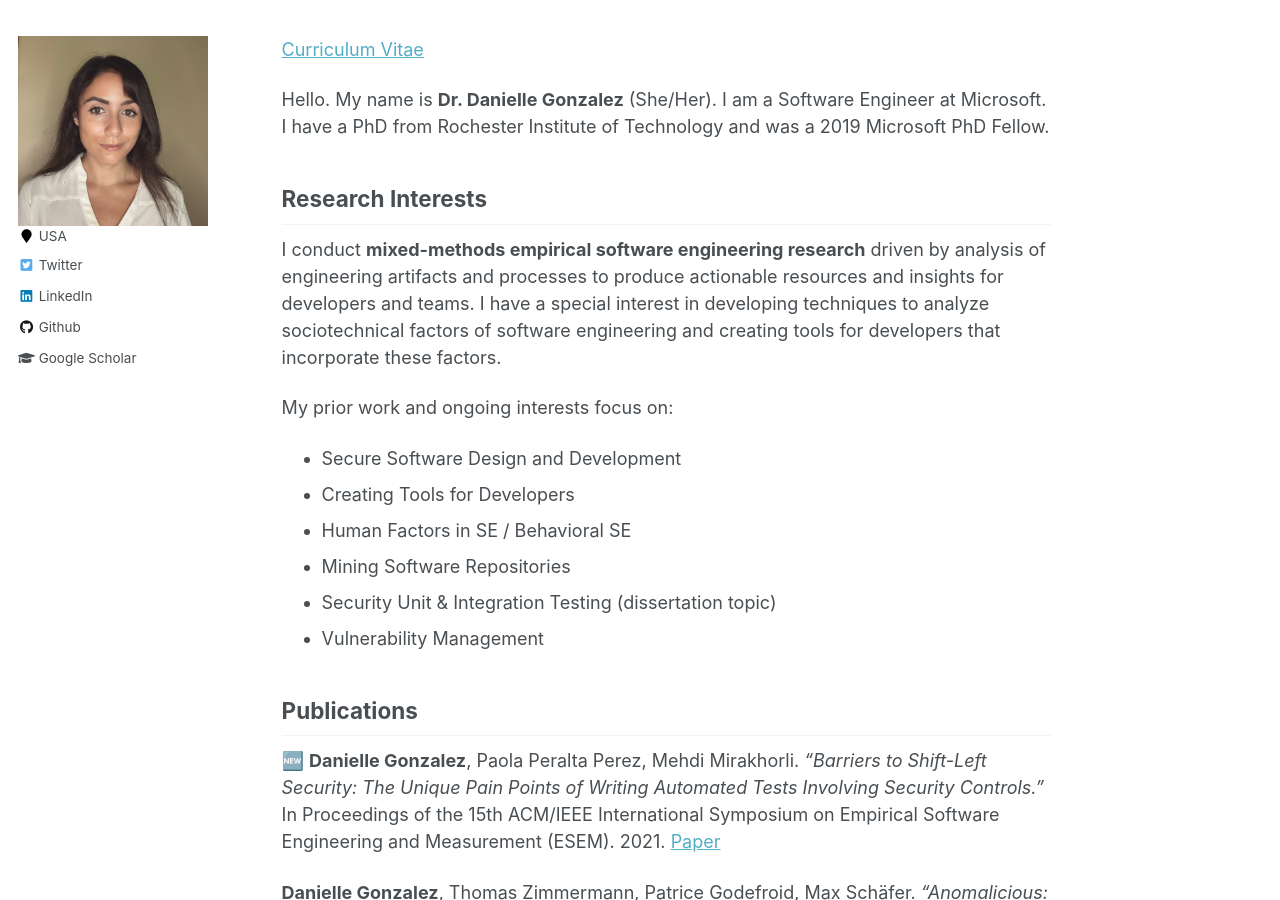
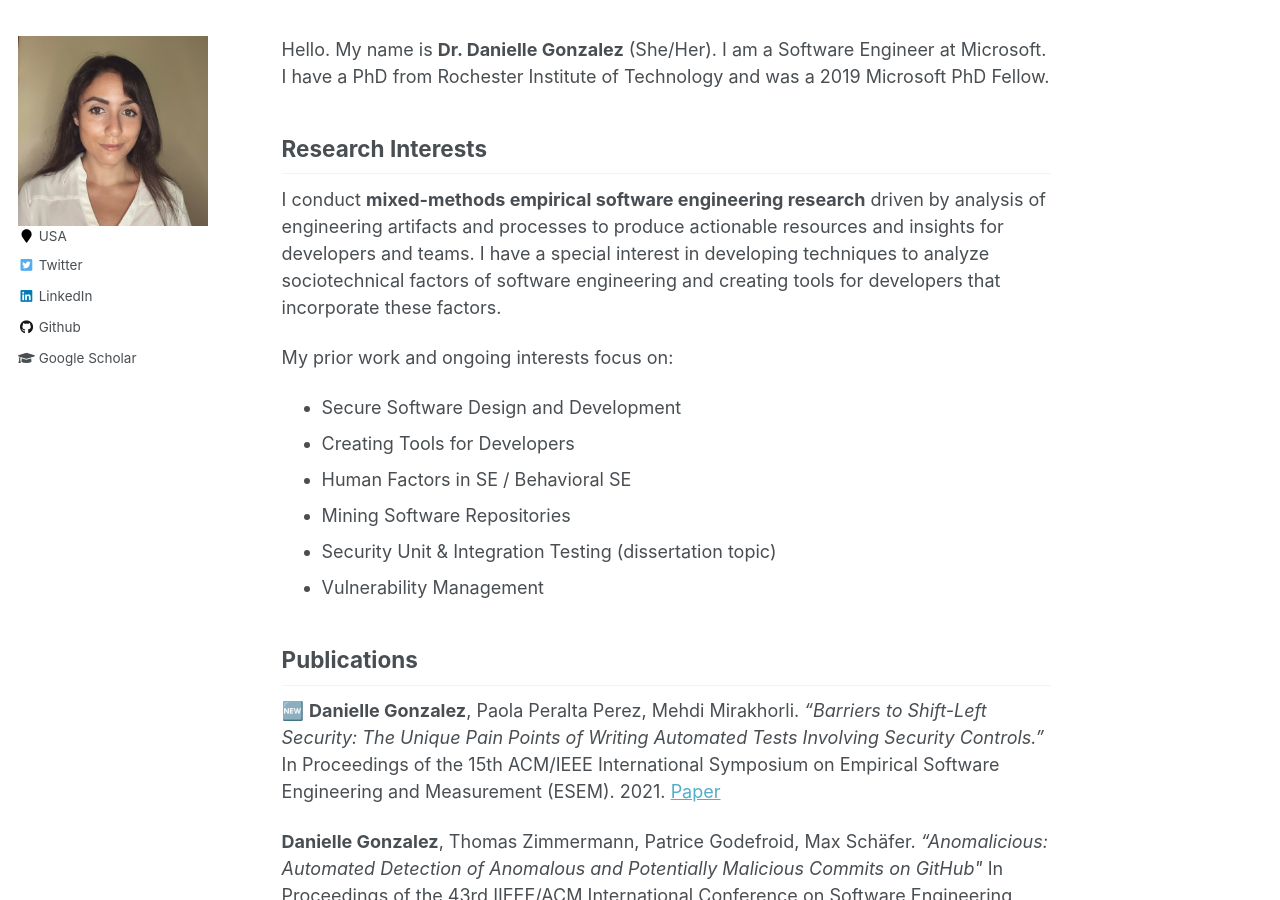
Before and after one commit to DanielleGonzalez/DanielleGonzalez.github.io, a Jekyll site: the page built from _pages/about.md, in a window 1280 px wide and 900 px high. Built offline with Jekyll 4.4.1, drawn with Linux system fonts in a browser that asks for light colours; emoji names are drawn with the system emoji font.

Commit message:
removed cv link

```diff
--- a/_pages/about.md
+++ b/_pages/about.md
@@ -7,9 +7,6 @@ redirect_from:
   - /about/
   - /about.html
 ---
-
-[Curriculum Vitae](files/DanielleGonzalez_Feb2021_CV.pdf){:target="_blank"}
-
 Hello. My name is **Dr. Danielle Gonzalez** (She/Her). I am a Software Engineer at Microsoft. <br>
 I have a PhD from Rochester Institute of Technology and was a 2019 Microsoft PhD Fellow.
 
```
